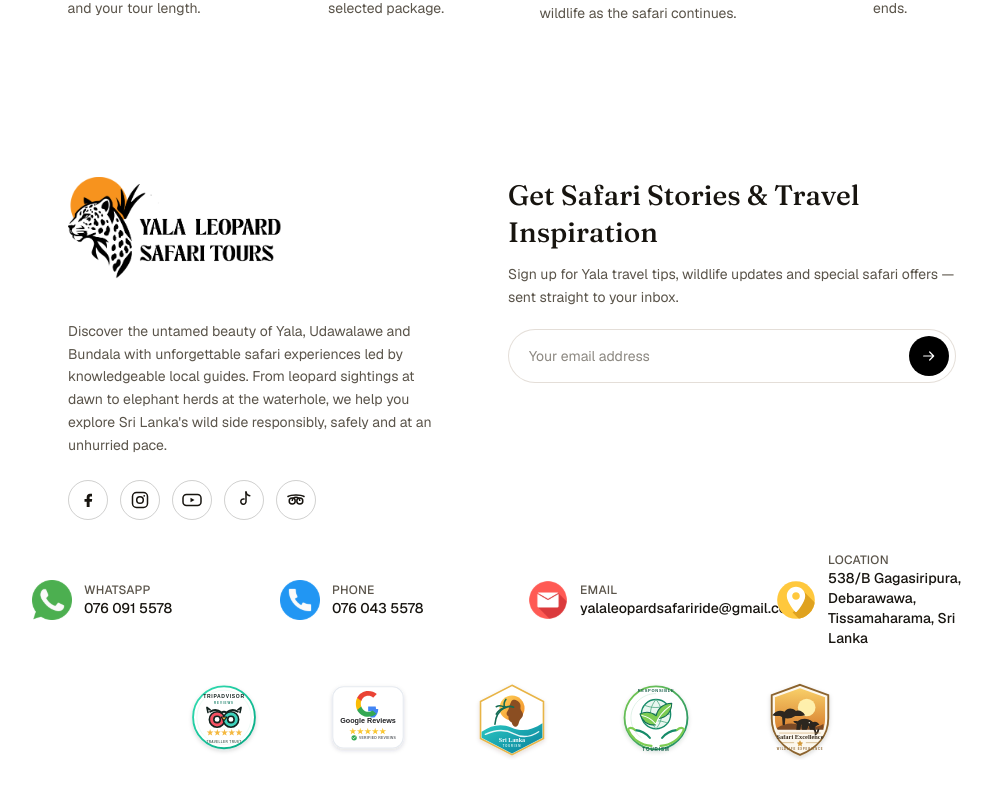
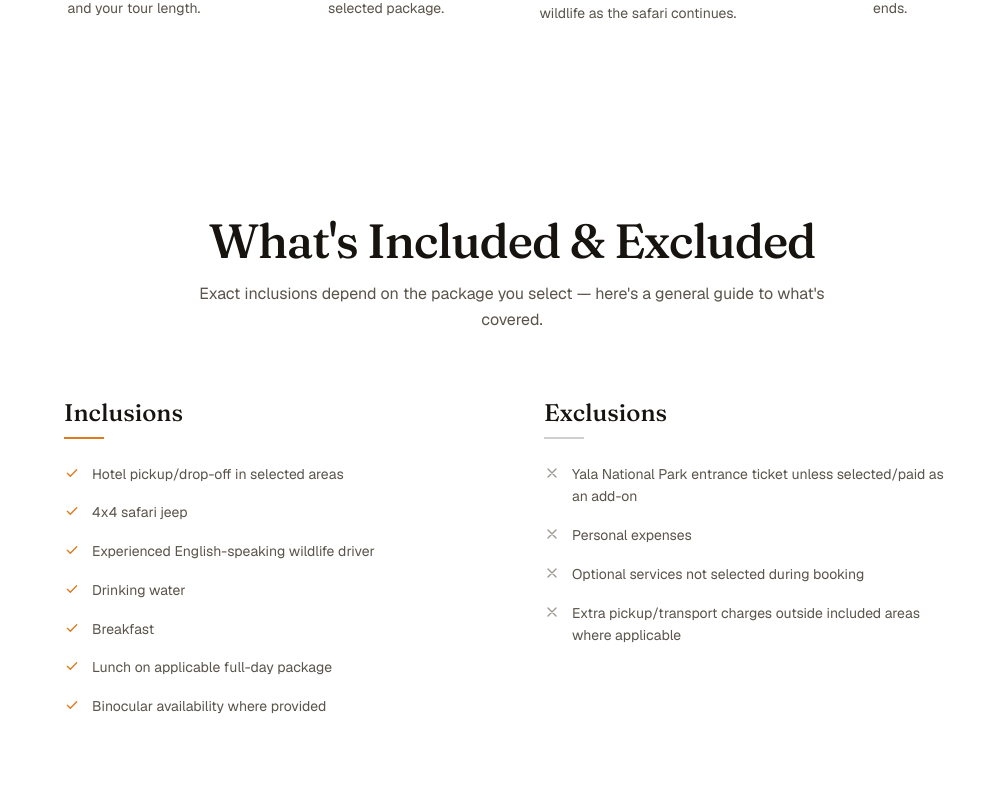
Before and after one commit to sarangas001/yala-leopard-safari-tours, a Next.js app: page /safaris/yala in a window 1280 px wide. Shown: the part 3160-3960 px from the top of the page, without its empty margins (128-1120 px from the left). Built offline with nearby package versions, Linux system fonts and the light colour scheme.

Commit message:
feat: add YalaInclusionsExclusions component to display inclusions and exclusions for safari packages

```diff
--- a/app/safaris/yala/page.tsx
+++ b/app/safaris/yala/page.tsx
@@ -3,6 +3,7 @@ import YalaHero from "@/components/YalaHero";
 import YalaPricing from "@/components/YalaPricing";
 import YalaWhyVisit from "@/components/YalaWhyVisit";
 import YalaSafariFlow from "@/components/YalaSafariFlow";
+import YalaInclusionsExclusions from "@/components/YalaInclusionsExclusions";
 
 export const metadata: Metadata = {
   title: "Yala National Park Safari | Yala Leopard Safari Tours",
@@ -17,6 +18,7 @@ export default function YalaSafariPage() {
       <YalaPricing />
       <YalaWhyVisit />
       <YalaSafariFlow />
+      <YalaInclusionsExclusions />
     </main>
   );
 }
--- /dev/null
+++ b/components/YalaInclusionsExclusions.tsx
@@ -0,0 +1,79 @@
+import Reveal from "@/components/Reveal";
+
+const INCLUSIONS = [
+  "Hotel pickup/drop-off in selected areas",
+  "4x4 safari jeep",
+  "Experienced English-speaking wildlife driver",
+  "Drinking water",
+  "Breakfast",
+  "Lunch on applicable full-day package",
+  "Binocular availability where provided",
+];
+
+const EXCLUSIONS = [
+  "Yala National Park entrance ticket unless selected/paid as an add-on",
+  "Personal expenses",
+  "Optional services not selected during booking",
+  "Extra pickup/transport charges outside included areas where applicable",
+];
+
+function CheckIcon() {
+  return (
+    <svg viewBox="0 0 24 24" fill="none" className="mt-0.5 h-4 w-4 shrink-0 text-brand-orange" aria-hidden="true">
+      <path d="M5 12.5l4.5 4.5L19 7" stroke="currentColor" strokeWidth="2" strokeLinecap="round" strokeLinejoin="round" />
+    </svg>
+  );
+}
+
+function CrossIcon() {
+  return (
+    <svg viewBox="0 0 24 24" fill="none" className="mt-0.5 h-4 w-4 shrink-0 text-brand-ink-muted/60" aria-hidden="true">
+      <path d="M6 6l12 12M18 6L6 18" stroke="currentColor" strokeWidth="2" strokeLinecap="round" />
+    </svg>
+  );
+}
+
+export default function YalaInclusionsExclusions() {
+  return (
+    <section className="w-full bg-white">
+      <div className="mx-auto max-w-[1600px] px-10 py-16 sm:px-20 sm:py-20 lg:px-40 lg:py-24">
+        <Reveal className="mx-auto max-w-2xl text-center">
+          <h2 className="font-display text-3xl font-medium tracking-tight text-brand-ink sm:text-4xl lg:text-5xl">
+            What&apos;s Included &amp; Excluded
+          </h2>
+          <p className="mt-4 text-base leading-relaxed text-brand-ink-muted">
+            Exact inclusions depend on the package you select — here&apos;s a general guide to what&apos;s covered.
+          </p>
+        </Reveal>
+
+        <div className="mx-auto mt-14 grid max-w-4xl grid-cols-1 gap-x-16 gap-y-12 sm:grid-cols-2 lg:mt-16">
+          <Reveal>
+            <h3 className="font-display text-xl font-medium text-brand-ink sm:text-2xl">Inclusions</h3>
+            <span className="mt-2 block h-0.5 w-10 bg-brand-orange" aria-hidden="true" />
+            <ul className="mt-6 space-y-4">
+              {INCLUSIONS.map((item) => (
+                <li key={item} className="flex gap-3">
+                  <CheckIcon />
+                  <span className="text-sm leading-relaxed text-brand-ink-muted">{item}</span>
+                </li>
+              ))}
+            </ul>
+          </Reveal>
+
+          <Reveal delay={0.1}>
+            <h3 className="font-display text-xl font-medium text-brand-ink sm:text-2xl">Exclusions</h3>
+            <span className="mt-2 block h-0.5 w-10 bg-brand-ink/20" aria-hidden="true" />
+            <ul className="mt-6 space-y-4">
+              {EXCLUSIONS.map((item) => (
+                <li key={item} className="flex gap-3">
+                  <CrossIcon />
+                  <span className="text-sm leading-relaxed text-brand-ink-muted">{item}</span>
+                </li>
+              ))}
+            </ul>
+          </Reveal>
+        </div>
+      </div>
+    </section>
+  );
+}
```
